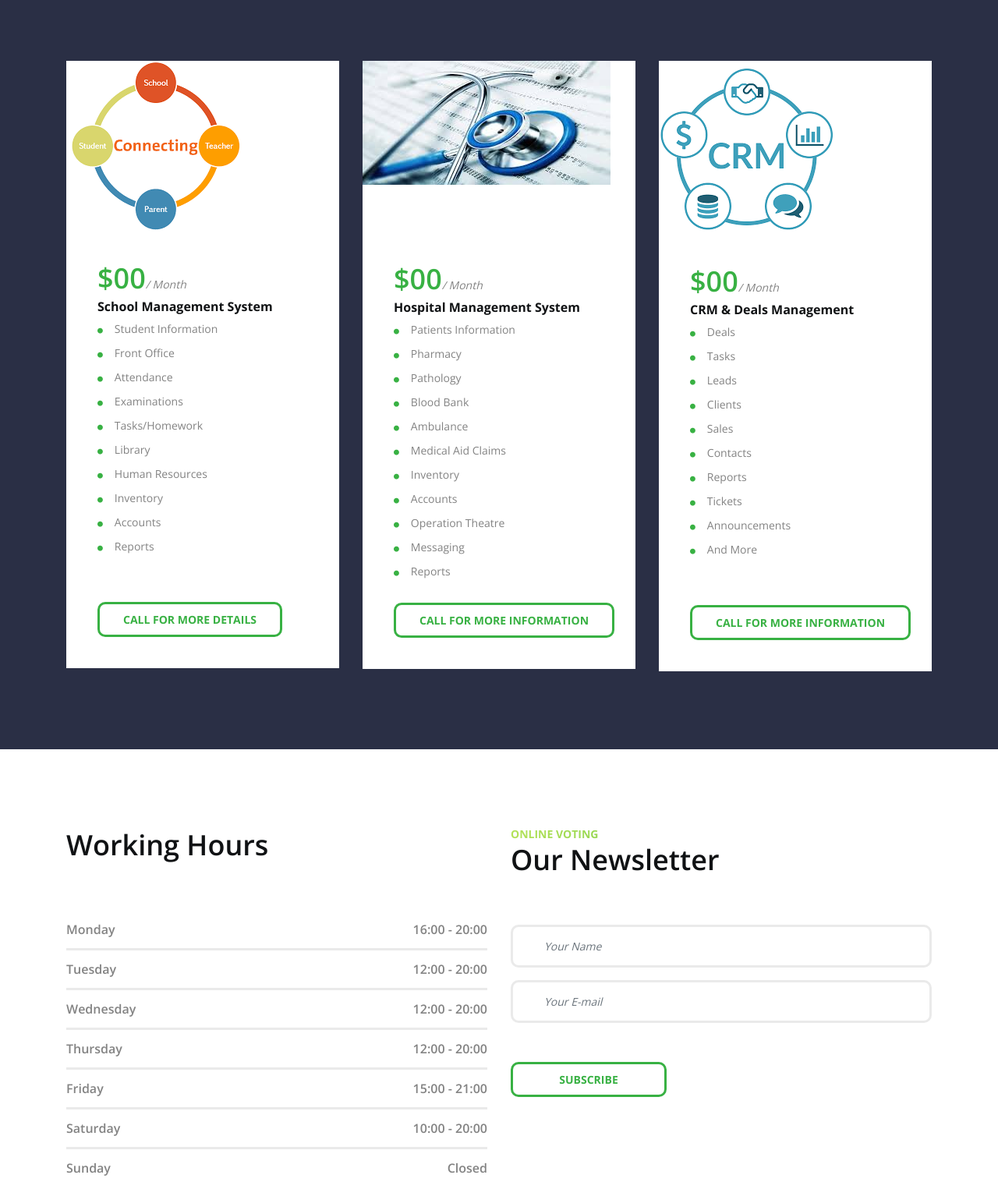
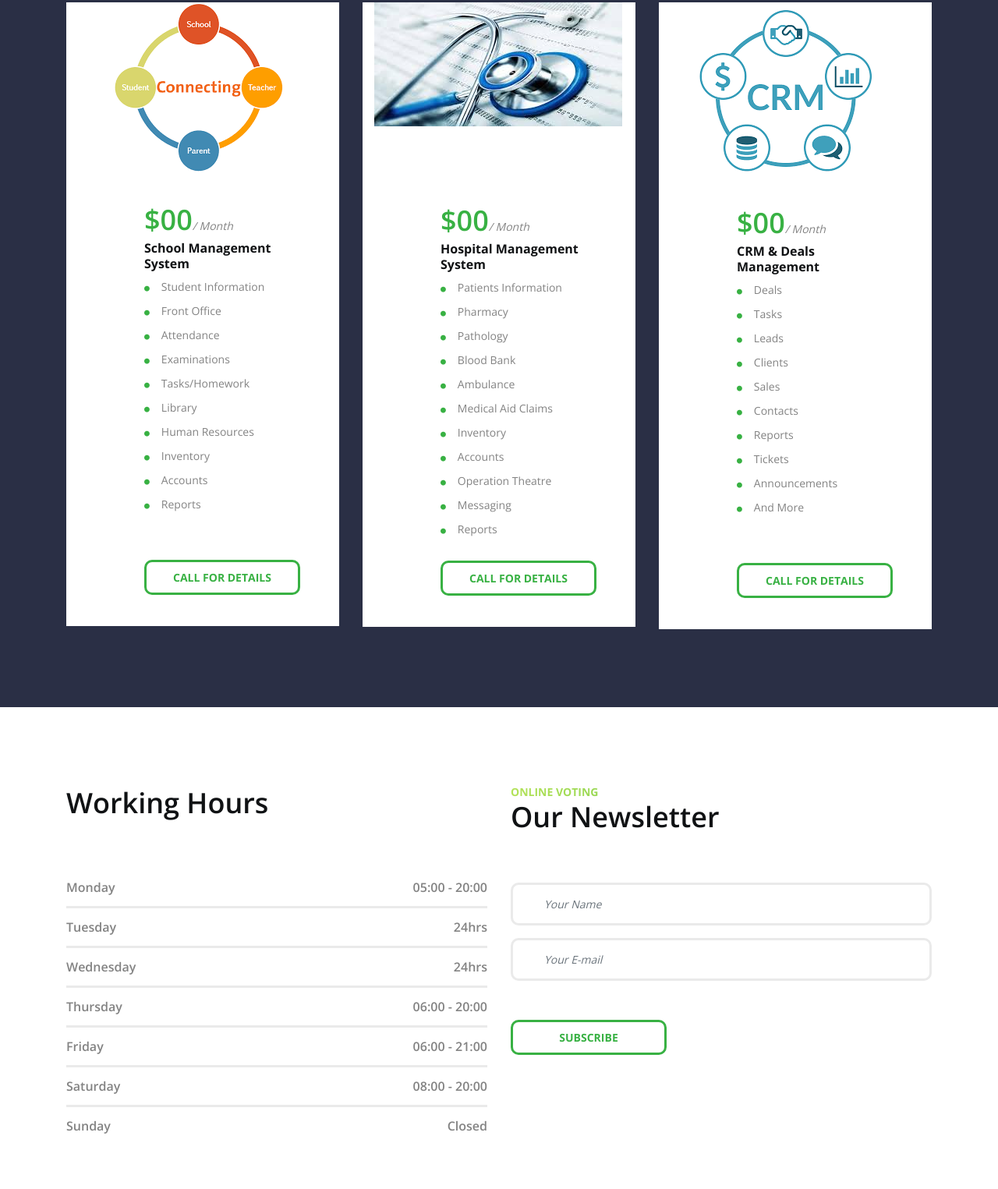
Before and after one commit to epolls/evote, a plain HTML site: page index.html in a window 1280 px wide. Shown: the part 1114-2639 px from the top of the page at 78% size. Drawn offline with nearby package versions, Linux system fonts and the light colour scheme; files whose address does not match are found by name.

Commit message:
Update index.html

```diff
--- a/index.html
+++ b/index.html
@@ -6,7 +6,7 @@
     <meta name="description" content="">
     <meta http-equiv="X-UA-Compatible" content="IE=edge">
     <meta name="viewport" content="width=device-width, initial-scale=1, shrink-to-fit=no">
-    <title>Online</title>
+    <title>eVoting</title>
     <link rel="icon" href="img/core-img/faviicon.ico">
     <link rel="stylesheet" href="style.css">
 
@@ -36,12 +36,15 @@
                                         <ul class="dropdown">
                                             <li><a href="#">Companies</a></li>
                                             <li><a href="#">Schools</a></li>
+											<li><a href="#">Associations</a></li>
+											<li><a href="#">Unions</a></li>
+											<li><a href="#">Cooperatives</a></li>
 											<li><a href="#">Political Parties</a></li>
                                         </ul>
                                     </li>
                                     <li><a href="#">Success Stories</a></li>
                                 </ul>
-                                <a href="#" class="fitness-btn menu-btn ml-30">let's connect: +263 733 438 650</a>
+                                <a href="#" class="fitness-btn menu-btn ml-30">Mobile: +263 733 438 650</a>
                             </div>
                         </div>
                     </nav>
@@ -78,7 +81,6 @@
 											<li><i class="fa fa-circle" aria-hidden="true"></i>Unions</li>
 											<li><i class="fa fa-circle" aria-hidden="true"></i>Private and public companies</li>
 										</ul>
-										<a href="#" class="btn fitness-btn mt-30">More Details</a>
 									</div>
 								</div>
 							</div>
@@ -86,15 +88,20 @@
                         <div class="col-12 col-lg-6">
                             <div class="about-text">
                                 <p>Why? there are significant costs in printing and manageing paper based ballot systems. Online voting eliminates such
-								expenses by migrating ballots to a secure voting portal, where members can cast votes stress-free, and without the existence of double voting. Members can access the easy-to-use online voting portals through their computers, smartphones, or tablets, wherever they are. Voting is literally just a matter of a few clicks.</p>
+								expenses by migrating ballots to a secure voting portal, where members can cast votes stress-free, and without the
+								existence of double voting. Members can access the easy-to-use online voting portals through their computers, smartphones,
+								or tablets, wherever they are. Voting is literally just a matter of a few clicks. The system offers transparency, auditable, immutable,
+								anonymous voting experience that will make every individual to have voting will.</p>
                             </div>
                         </div>
                     </div>
                 </div>
                 <div class="col-12 col-lg-4">
-                    <div class="about-thumb">
-                        <img src="img/images2.jpg" alt="">
-                    </div>
+                    <div class="row">
+						<div class="about-text">
+							<img src="img/images2.jpg" alt="">
+						</div>
+					</div>
                 </div>
             </div>
         </div>
@@ -149,8 +156,8 @@
             <div class="row justify-content-center">
                 <div class="col-12 col-md-6 col-lg-4">
                     <div class="single-price-table mb-100">
-                        <img src="img/school.png" alt="">
-                        <div class="price-table-content">
+                        <img src="img/school.png" alt="" style="margin-left: 55px">
+                        <div class="price-table-content" style="margin-left: 60px">
                             <h2 class="price">
                                 $00<span>/ Month</span>
                             </h2>
@@ -167,15 +174,15 @@
 								<li><i class="fa fa-circle" aria-hidden="true"></i>Accounts</li>
 								<li><i class="fa fa-circle" aria-hidden="true"></i>Reports</li><br>
                             </ul>
-                            <a href="#" class="btn fitness-btn mt-30">Call for More Details</a>
+                            <a href="#" class="btn fitness-btn mt-30">Call FOR DETAILS</a>
                         </div>
                     </div>
                 </div>
 
                 <div class="col-12 col-md-6 col-lg-4">
                     <div class="single-price-table mb-100">
-                        <img src="img/hos.jpg" alt="">
-                        <div class="price-table-content"><br><br><br>
+                        <img src="img/hos.jpg" alt="" style="margin-left: 15px">
+                        <div class="price-table-content" style="margin-left: 60px"><br><br><br>
                             <h2 class="price">
                                 $00<span>/ Month</span>
                             </h2>
@@ -193,15 +200,15 @@
 								<li><i class="fa fa-circle" aria-hidden="true"></i>Messaging</li>
 								<li><i class="fa fa-circle" aria-hidden="true"></i>Reports</li>
                             </ul>
-                            <a href="#" class="btn fitness-btn mt-30">Call for More Information</a>
+                            <a href="#" class="btn fitness-btn mt-30">Call FOR DETAILS</a>
                         </div>
                     </div>
                 </div>
 
                 <div class="col-12 col-md-6 col-lg-4">
                     <div class="single-price-table mb-100">
-                        <img src="img/crm.png" alt="">
-                        <div class="price-table-content">
+                        <img src="img/crm.png" alt="" style="margin-left: 50px">
+                        <div class="price-table-content" style="margin-left: 60px">
                             <h2 class="price">
                                 $00<span>/ Month</span>
                             </h2>
@@ -218,7 +225,7 @@
 								<li><i class="fa fa-circle" aria-hidden="true"></i>Announcements</li>
 								<li><i class="fa fa-circle" aria-hidden="true"></i>And More</li><br>
                             </ul>
-                            <a href="#" class="btn fitness-btn mt-30">Call for More Information</a>
+                            <a href="#" class="btn fitness-btn mt-30">Call FOR DETAILS</a>
                         </div>
                     </div>
                 </div>
@@ -236,12 +243,12 @@
                             <h2>Working Hours</h2>
                         </div>
                         <ul class="working-hours">
-                            <li><span>Monday</span> <span>16:00 - 20:00</span></li>
-                            <li><span>Tuesday</span> <span>12:00 - 20:00</span></li>
-                            <li><span>Wednesday</span> <span>12:00 - 20:00</span></li>
-                            <li><span>Thursday</span> <span>12:00 - 20:00</span></li>
-                            <li><span>Friday</span> <span>15:00 - 21:00</span></li>
-                            <li><span>Saturday</span> <span>10:00 - 20:00</span></li>
+                            <li><span>Monday</span> <span>05:00 - 20:00</span></li>
+                            <li><span>Tuesday</span> <span>24hrs</span></li>
+                            <li><span>Wednesday</span> <span>24hrs</span></li>
+                            <li><span>Thursday</span> <span>06:00 - 20:00</span></li>
+                            <li><span>Friday</span> <span>06:00 - 21:00</span></li>
+                            <li><span>Saturday</span> <span>08:00 - 20:00</span></li>
                             <li><span>Sunday</span> <span>Closed</span></li>
                         </ul>
                     </div>
@@ -329,7 +336,6 @@
                                 <span>Address:</span>
                                 <p>Harare, Zimbabwe</p>
 								<p>+263 733 438 650</p>
-								<p>3tafirei@gmail.com</p>
                             </div>
                         </div>
                     </div>
```
